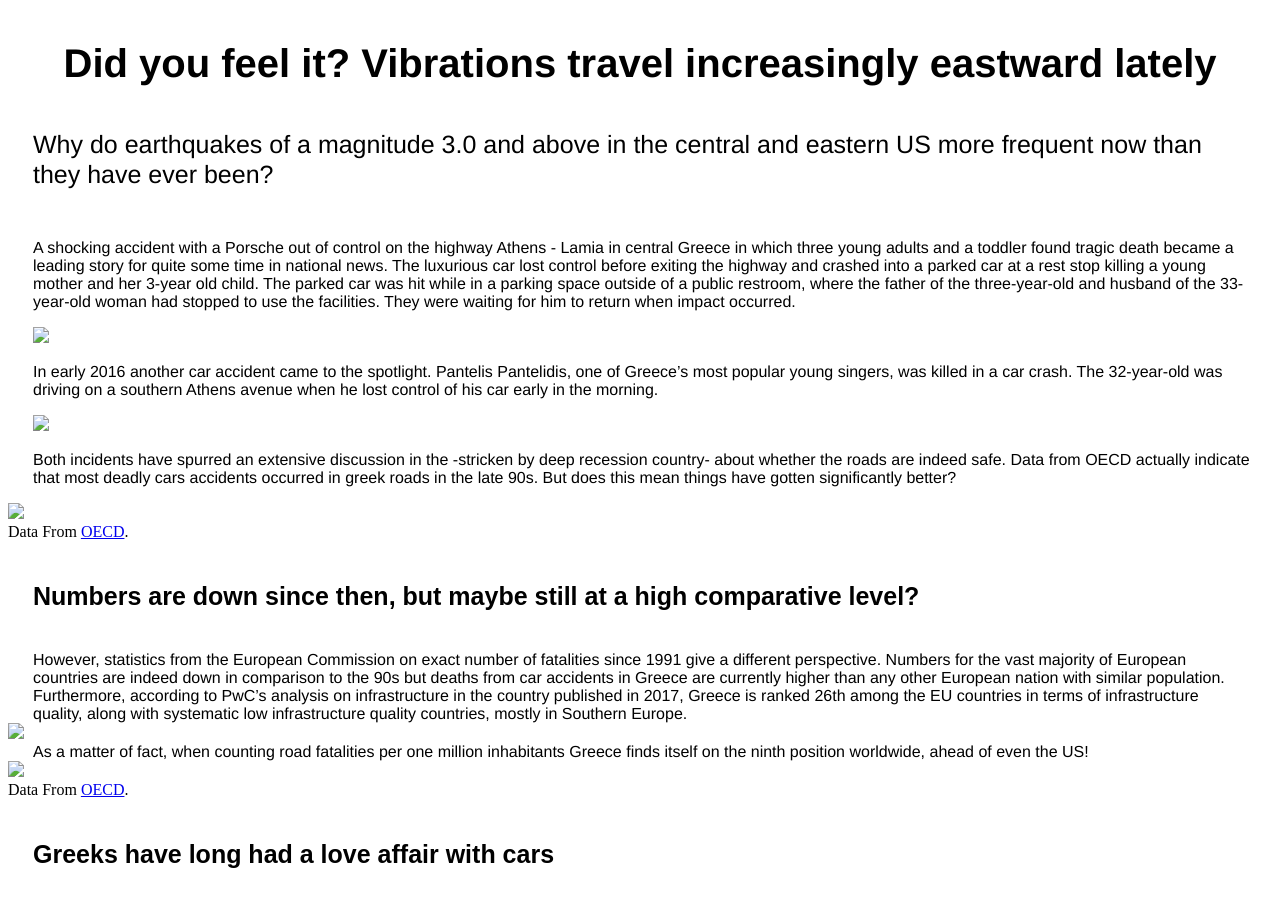
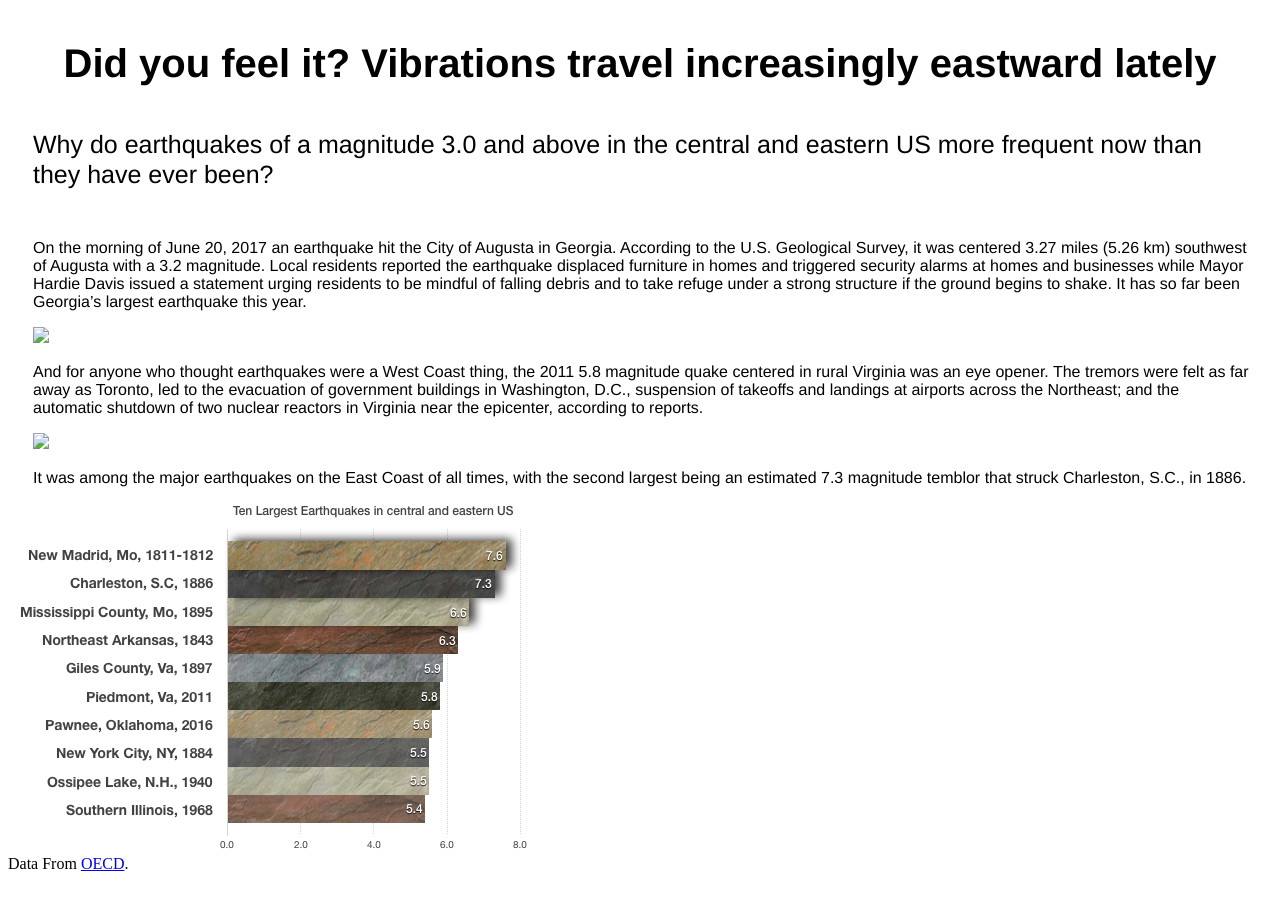
Before and after one commit to chrgavalas/data-projects, a Jekyll site: the page docs/US-Earthquakes/index.html, which Jekyll copies as it is, in a window 1280 px wide and 900 px high. Built offline with Jekyll 4.4.1, drawn with Linux system fonts in a browser that asks for light colours.

Commit message:
Earthquakes

```diff
--- a/docs/US-Earthquakes/index.html
+++ b/docs/US-Earthquakes/index.html
@@ -9,12 +9,13 @@
   <body>
   <h1 class="restaurant">Did you feel it? Vibrations travel increasingly eastward lately</h1>
   <div class="text"> Why do earthquakes of a magnitude 3.0 and above in the central and eastern US more frequent now than they have ever been?  </div>
-  <div class="story_article"> <p>A shocking accident with a Porsche out of control on the highway Athens - Lamia in central Greece in which three young adults and a toddler found tragic death became a leading story for quite some time in national news. The luxurious car lost control before exiting the highway and crashed into a parked car at a rest stop killing a young mother and her 3-year old child. The parked car was hit while in a parking space outside of a public restroom, where the father of the three-year-old and husband of the 33-year-old woman had stopped to use the facilities. They were waiting for him to return when impact occurred.</p>
+  <div class="story_article"> <p>On the morning of June 20, 2017 an earthquake hit the City of Augusta in Georgia. According to the U.S. Geological Survey, it was centered 3.27 miles (5.26 km) southwest of Augusta with a 3.2 magnitude. Local residents reported the earthquake displaced furniture in homes and triggered security alarms at homes and businesses while Mayor Hardie Davis issued a statement urging residents to be mindful of falling debris and to take refuge under a strong structure if the ground begins to shake. It has so far been Georgia’s largest earthquake this year.</p>
   <img src="troxeo.jpg">
-  <p>In early 2016 another car accident came to the spotlight. Pantelis Pantelidis, one of Greece’s most popular young singers, was killed in a car crash. The 32-year-old was driving on a southern Athens avenue when he lost control of his car early in the morning.</p>
+  <p>And for anyone who thought earthquakes were a West Coast thing, the 2011 5.8 magnitude quake centered in rural Virginia was an eye opener. The tremors were felt as far away as Toronto, led to the evacuation of government buildings in Washington, D.C., suspension of takeoffs and landings at airports across the Northeast; and the automatic shutdown of two nuclear reactors in Virginia near the epicenter, according to reports.
+</p>
   <img src="pantelidis.jpg">
-  <p> Both incidents have spurred an extensive discussion in the -stricken by deep recession country- about whether the roads are indeed safe. Data from OECD actually indicate that most deadly cars accidents occurred in greek roads in the late 90s. But does this mean things have gotten significantly better? </p> </div>
-  <img src="pic1.png">
+  <p> It was among the major earthquakes on the East Coast of all times, with the second largest being an estimated 7.3 magnitude temblor that struck Charleston, S.C., in 1886. </p> </div>
+  <img src="large-quakes.png">
   <div> Data From <a href="https://data.oecd.org" target="blank"> OECD</a>. </div>
   <h3 class="title"> Numbers are down since then, but maybe still at a high comparative level? </h3>
   <div class="story_article">  However, statistics from the European Commission on exact number of fatalities since 1991 give a different perspective. Numbers for the vast majority of European countries are indeed down in comparison to the 90s but deaths from car accidents in Greece are currently higher than any other European nation with similar population. Furthermore, according to PwC’s analysis on infrastructure in the country published in 2017, Greece is ranked 26th among the EU countries in terms of infrastructure quality, along with systematic low infrastructure quality countries, mostly in Southern Europe.  </div>
```
